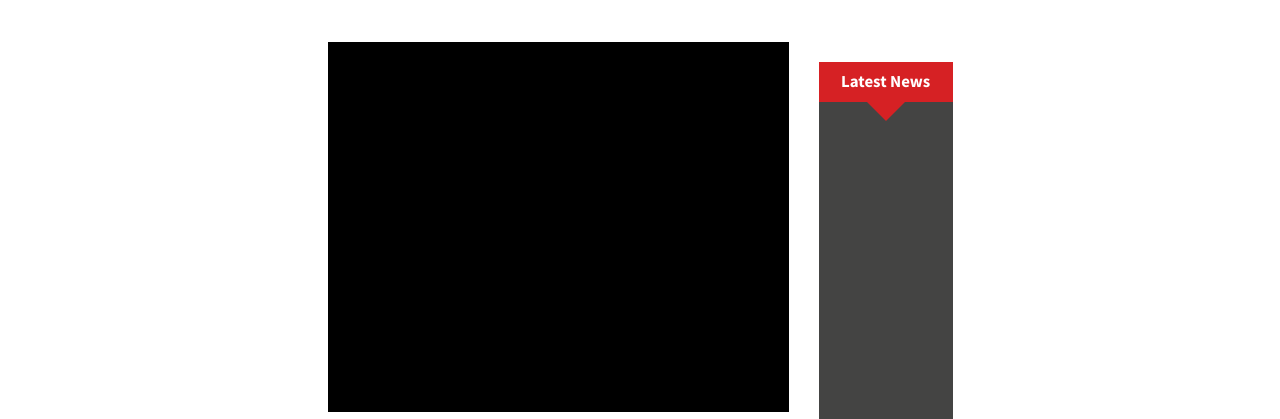
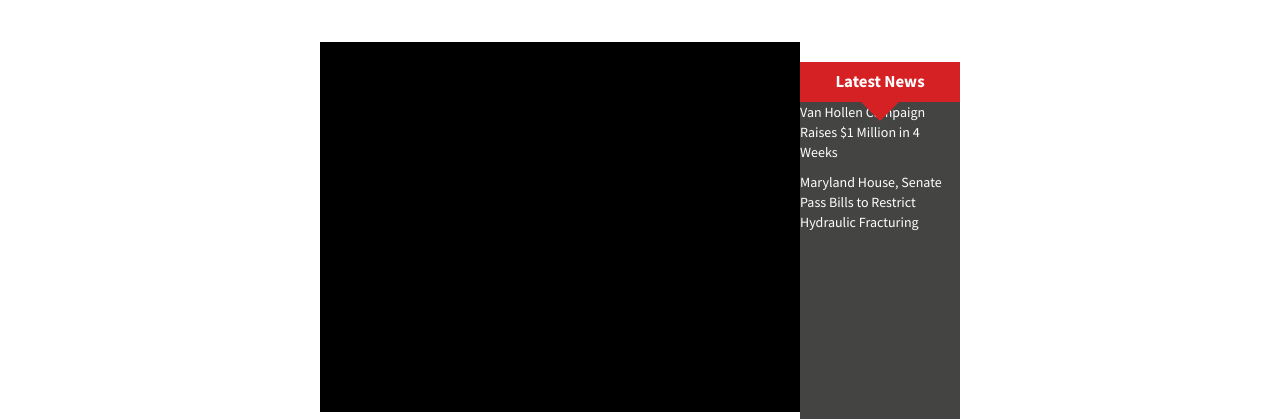
Before and after one commit to Capital-News-Service/CNS_Redesign, a plain HTML site: page homepage.html in a window 1280 px wide. Shown: the part 103-522 px from the top of the page. Drawn offline with nearby package versions, Linux system fonts and the light colour scheme; a script that the page names is missing.

Commit message:
Wednesday updates

```diff
--- a/homepage.html
+++ b/homepage.html
@@ -41,9 +41,8 @@ C:::::C              N::::::N    N::::::::::N            S:::::S
 
 -->
 
-
 <div class="row">
-<div class="col-lg-6 col-lg-offset-3 col-md-8 col-md-offset-2 container">
+<div class="col-lg-6 col-lg-offset-3 col-md-8 col-md-offset-2" id="container">
 	<div id="logo">
 		<p id="logo_content">CNS</p>
 	</div>
@@ -114,7 +113,10 @@ C:::::C              N::::::N    N::::::::::N            S:::::S
 			<div class="col-sm-3 col-xs-12">
 				<div class="col-sm-3 col-xs-12" id="latest_header">
 					<div class="arrow_box" id="latest_arrow">Latest News</div>
-					<div id="latest_body"></div>
+					<div id="latest_body">
+						<p>Van Hollen Campaign Raises $1 Million in 4 Weeks</p>
+						<p>Maryland House, Senate Pass Bills to Restrict Hydraulic Fracturing</p>
+					</div>
 				</div>
 			</div>
 		</div>
@@ -128,9 +130,9 @@ C:::::C              N::::::N    N::::::::::N            S:::::S
 				<div class="col-xs-12" id="cnstv_text">
 					<span id="tvname">CNS TV</span>
 					<span id="tvsubtext">Latest videos from the broadcast bureau.</span>
+				</div>
 			</div>
 		</div>
-	</div>
 	</div>
 
 	<div class="row" id="cnstv_body">
@@ -270,6 +272,7 @@ C:::::C              N::::::N    N::::::::::N            S:::::S
 	</nav>
 </div>
 </div>
+</div>
 
     <!-- Bootstrap core JavaScript
     ================================================== -->
--- a/stylesheet.css
+++ b/stylesheet.css
@@ -1,7 +1,17 @@
+.row {
+  margin-right: 0;
+  margin-left: 0;
+}
+.col-xs-1, .col-sm-1, .col-md-1, .col-lg-1, .col-xs-2, .col-sm-2, .col-md-2, .col-lg-2, .col-xs-3, .col-sm-3, .col-md-3, .col-lg-3, .col-xs-4, .col-sm-4, .col-md-4, .col-lg-4, .col-xs-5, .col-sm-5, .col-md-5, .col-lg-5, .col-xs-6, .col-sm-6, .col-md-6, .col-lg-6, .col-xs-7, .col-sm-7, .col-md-7, .col-lg-7, .col-xs-8, .col-sm-8, .col-md-8, .col-lg-8, .col-xs-9, .col-sm-9, .col-md-9, .col-lg-9, .col-xs-10, .col-sm-10, .col-md-10, .col-lg-10, .col-xs-11, .col-sm-11, .col-md-11, .col-lg-11, .col-xs-12, .col-sm-12, .col-md-12, .col-lg-12 {
+  padding-left: 0;
+  padding-right: 0;
+}
+
 body {
 	font-family: 'Source Sans Pro', sans-serif;
 	overflow-x: hidden;
 }
+
 
 /*
 
@@ -205,6 +215,10 @@ h1 {
   padding: 0;
   margin: 0 auto;
 }
+#latest_body p {
+  font-weight: 300;
+  text-align: left;
+}
 
 /*
 
@@ -337,7 +351,7 @@ h1 {
   padding: 0;
 }
 .category_name {
-  width: 40%;
+  width: 50%;
   height: 30px;
   padding: 0;
   background-color: #D62124;
```
